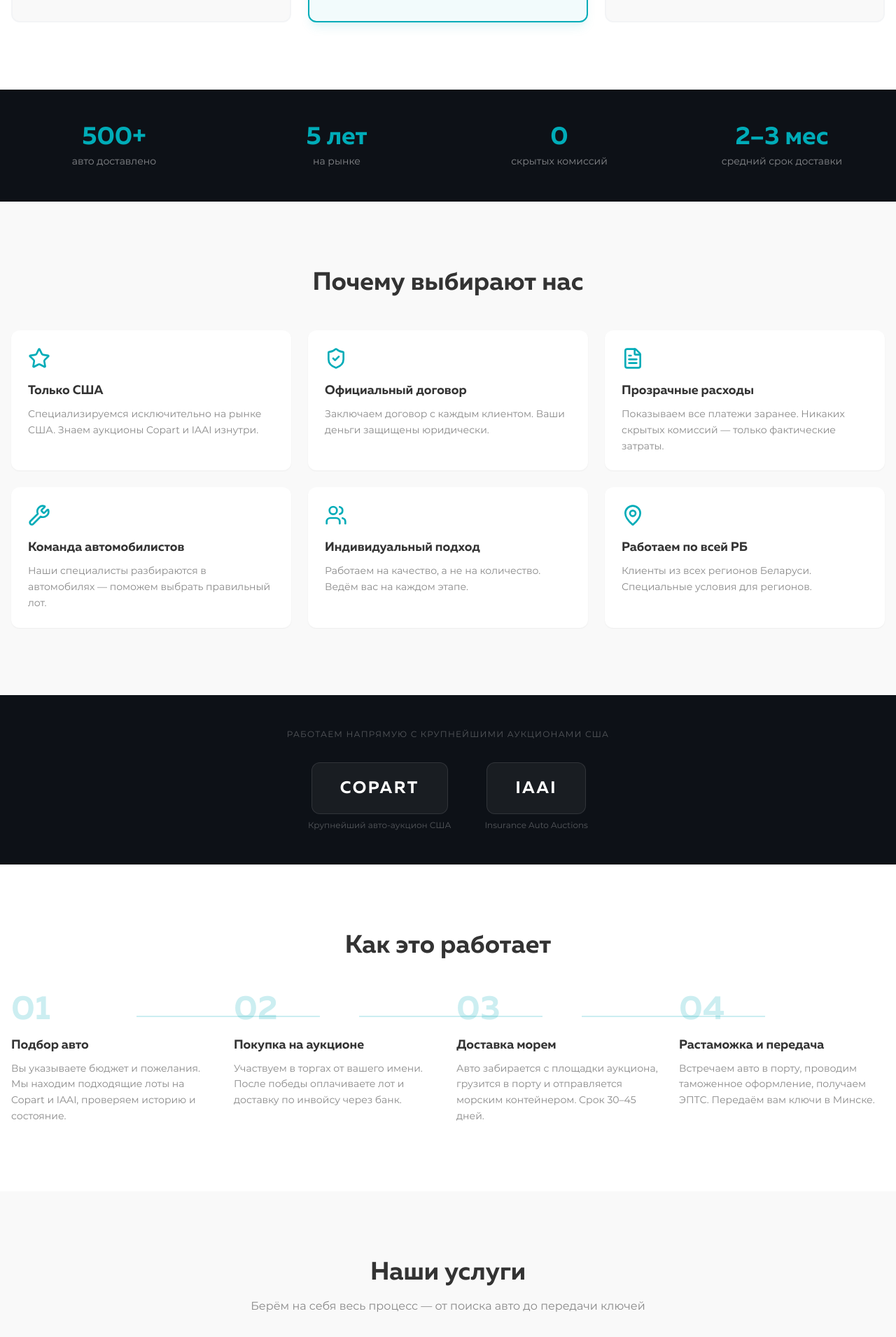
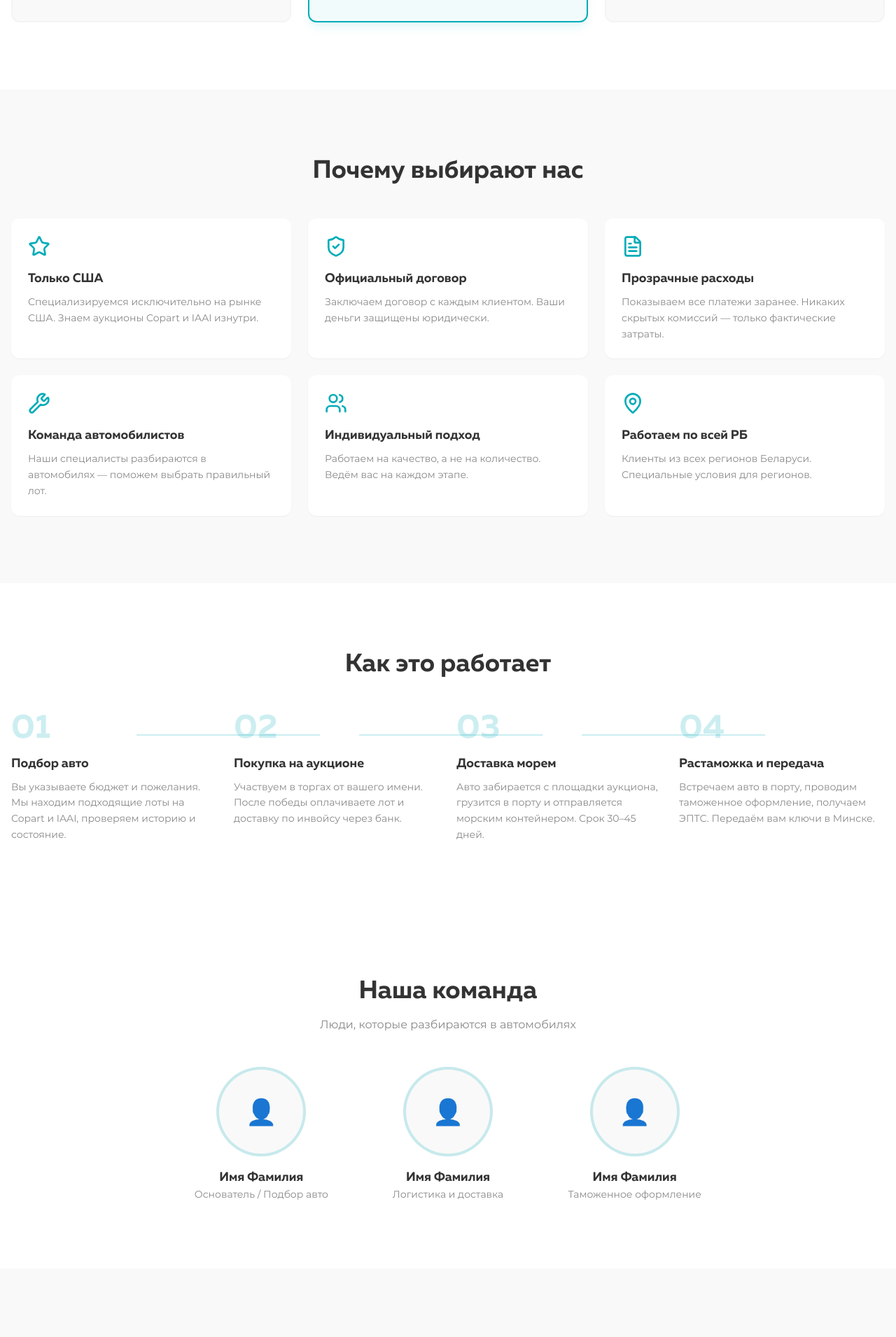
Before and after one commit to idzvilla/pmcars, a Next.js app: page / in a window 1280 px wide. Shown: the part 1280-3190 px from the top of the page at 70% size. Built offline with nearby package versions, Linux system fonts and the light colour scheme.

Commit message:
refactor: simplify homepage section order, remove unused imports

```diff
--- a/src/app/page.tsx
+++ b/src/app/page.tsx
@@ -2,13 +2,9 @@
 import type { Metadata } from 'next'
 import HeroSection from '@/components/sections/HeroSection'
 import TariffsSection from '@/components/sections/TariffsSection'
-import StatsSection from '@/components/sections/StatsSection'
 import AdvantagesSection from '@/components/sections/AdvantagesSection'
-import PartnersSection from '@/components/sections/PartnersSection'
 import HowItWorksSection from '@/components/sections/HowItWorksSection'
-import ServicesSection from '@/components/sections/ServicesSection'
 import TeamSection from '@/components/sections/TeamSection'
-import VideoReviewsSection from '@/components/sections/VideoReviewsSection'
 import FaqSection from '@/components/sections/FaqSection'
 import CtaSection from '@/components/sections/CtaSection'
 
@@ -22,13 +18,9 @@ export default function HomePage() {
     <>
       <HeroSection />
       <TariffsSection />
-      <StatsSection />
       <AdvantagesSection />
-      <PartnersSection />
       <HowItWorksSection />
-      <ServicesSection />
       <TeamSection />
-      <VideoReviewsSection />
       <FaqSection />
       <CtaSection />
     </>
```
